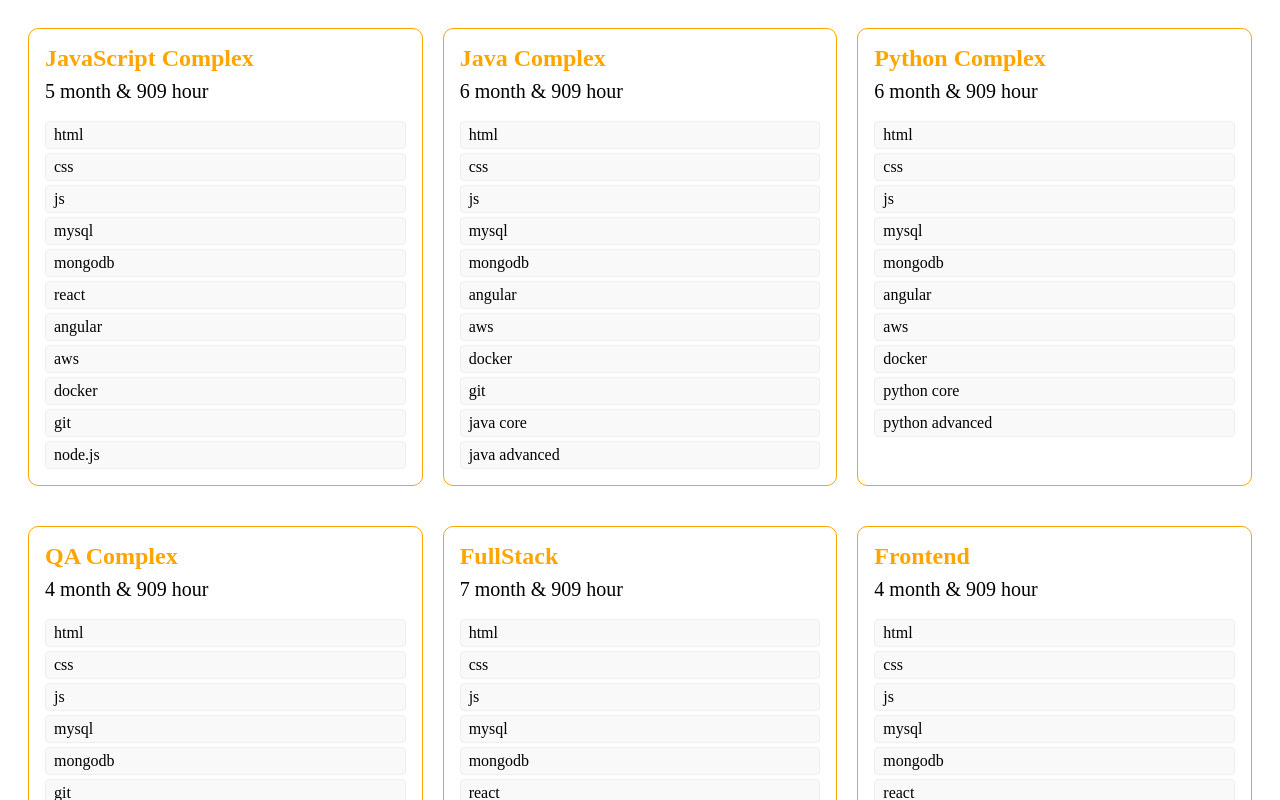
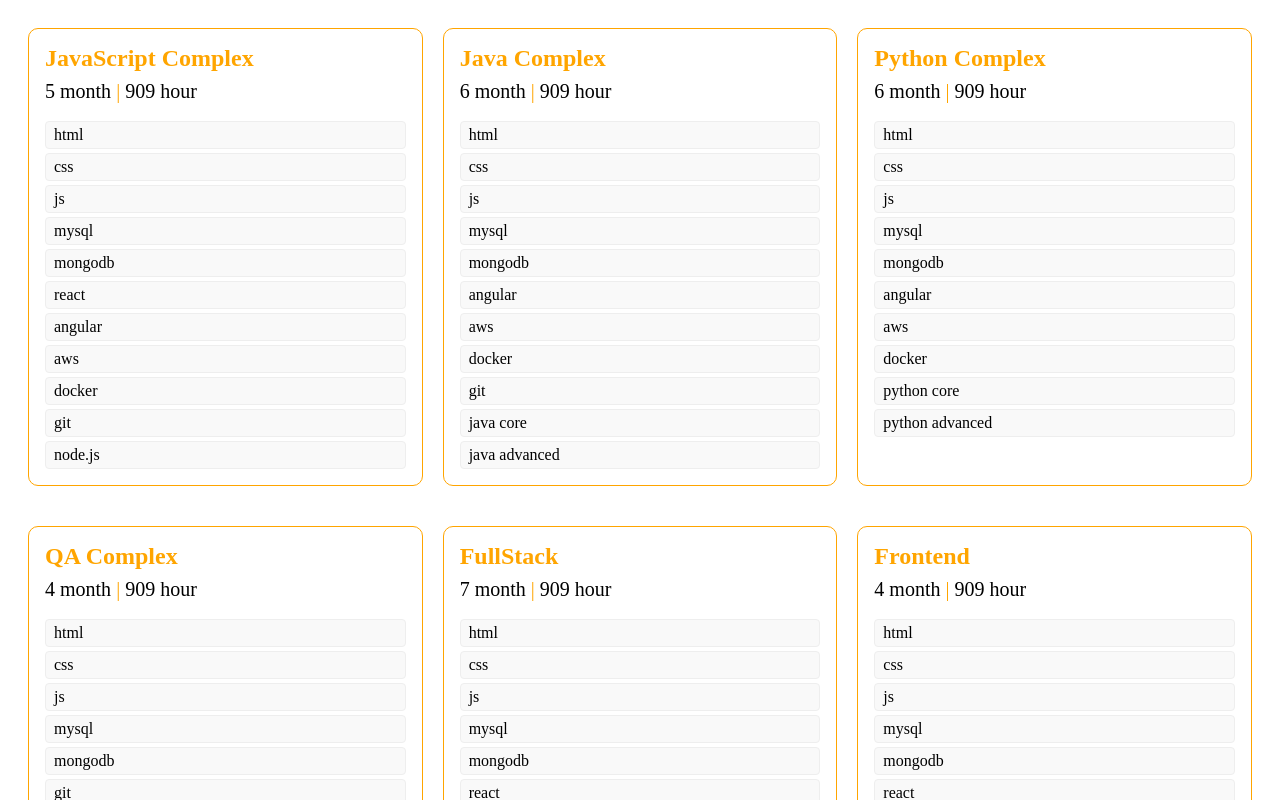
Before and after one commit to Plemfistra2022/react-homework, a React (Vite) app: page / in a window 1280 px wide. Shown: the top 800 px of the page. Built offline with nearby package versions, Linux system fonts and the light colour scheme.

Commit message:
homeworks/hw1/task4

```diff
--- a/src/components/course-card-component/CourseCard.css
+++ b/src/components/course-card-component/CourseCard.css
@@ -21,3 +21,6 @@
     font-weight: 500;
     margin: 0;
 }
+.course-info span{
+    color: orange;
+}
--- a/src/components/course-card-component/CourseCardComponent.tsx
+++ b/src/components/course-card-component/CourseCardComponent.tsx
@@ -7,7 +7,7 @@ export const CourseCardComponent: FC<{course: ICourse}> = ({course}) => {
     return (
         <div className="course-card">
             <h2 className="course-title">{course.title}</h2>
-            <p className="course-info">{course.monthDuration} month & {course.hourDuration} hour</p>
+            <p className="course-info">{course.monthDuration} month <span>|</span> {course.hourDuration} hour</p>
             <ModulesComponent course={course} />
         </div>
     );
```
